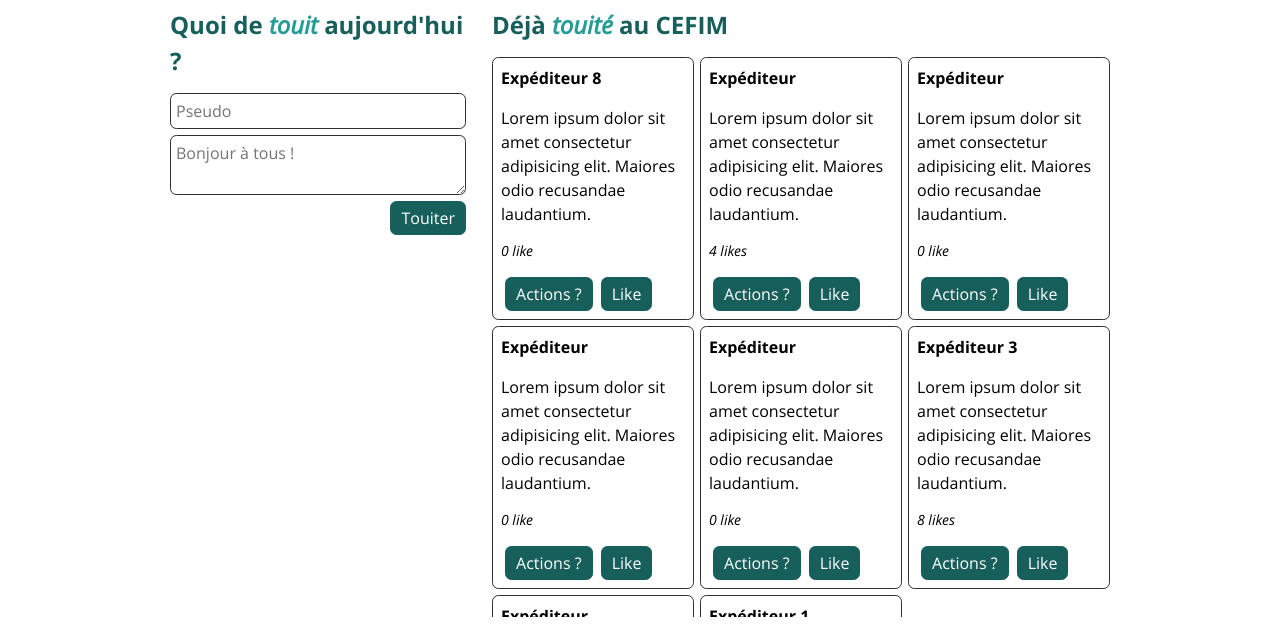
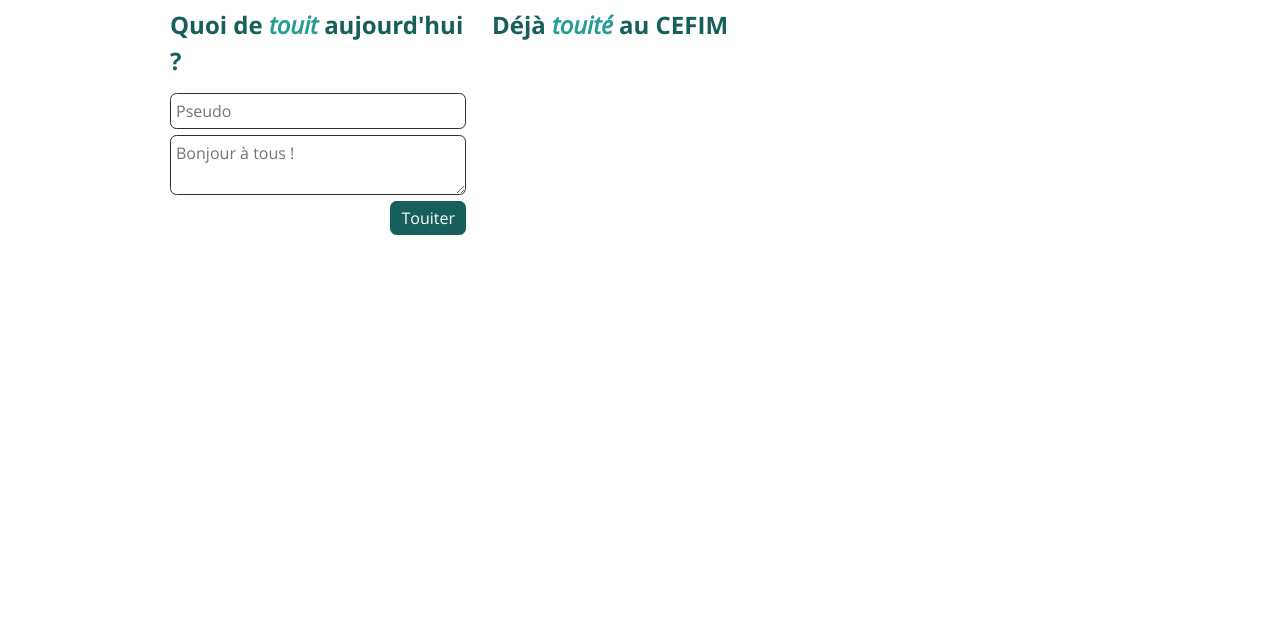
Before and after one commit to Leonie-D/touiter-LD, a website: page index.html in a window 1280 px wide. Shown: the part 51-692 px from the top of the page. Drawn offline with Linux system fonts and the light colour scheme.

Commit message:
Improvement

```diff
--- a/index.html
+++ b/index.html
@@ -42,78 +42,6 @@
                 <div class="container">
                     <h2 class="section-title">Déjà <strong>touité</strong> au CEFIM</h2>
                     <ul class="liste-touits">
-                        <li class="touit">
-                            <article class="card">
-                                <h4 class="card-title">Expéditeur 1</h4>
-                                <p class="card-text">Lorem ipsum dolor sit amet consectetur adipisicing elit. Maiores odio recusandae laudantium.</p>
-                                <p class="like"></p>
-                                <button type='button' class="btn action-btn">Actions ?</button>
-                                <button type='button' class="btn like-btn">Like</button>
-                            </article>
-                        </li>
-                        <li class="touit">
-                            <article class="card">
-                                <h4 class="card-title">Expéditeur</h4>
-                                <p class="card-text">Lorem ipsum dolor sit amet consectetur adipisicing elit. Maiores odio recusandae laudantium.</p>
-                                <p class="like">0 like</p>
-                                <button type='button' class="btn action-btn">Actions ?</button>
-                                <button type='button' class="btn like-btn">Like</button>
-                            </article>
-                        </li>
-                        <li class="touit">
-                            <article class="card">
-                                <h4 class="card-title">Expéditeur 3</h4>
-                                <p class="card-text">Lorem ipsum dolor sit amet consectetur adipisicing elit. Maiores odio recusandae laudantium.</p>
-                                <p class="like">8 likes</p>
-                                <button type='button' class="btn action-btn">Actions ?</button>
-                                <button type='button' class="btn like-btn">Like</button>
-                            </article>
-                        </li>
-                        <li class="touit">
-                            <article class="card">
-                                <h4 class="card-title">Expéditeur</h4>
-                                <p class="card-text">Lorem ipsum dolor sit amet consectetur adipisicing elit. Maiores odio recusandae laudantium.</p>
-                                <p class="like">0 like</p>
-                                <button type='button' class="btn action-btn">Actions ?</button>
-                                <button type='button' class="btn like-btn">Like</button>
-                            </article>
-                        </li>
-                        <li class="touit">
-                            <article class="card">
-                                <h4 class="card-title">Expéditeur</h4>
-                                <p class="card-text">Lorem ipsum dolor sit amet consectetur adipisicing elit. Maiores odio recusandae laudantium.</p>
-                                <p class="like">0 like</p>
-                                <button type='button' class="btn action-btn">Actions ?</button>
-                                <button type='button' class="btn like-btn">Like</button>
-                            </article>
-                        </li>
-                        <li class="touit">
-                            <article class="card">
-                                <h4 class="card-title">Expéditeur</h4>
-                                <p class="card-text">Lorem ipsum dolor sit amet consectetur adipisicing elit. Maiores odio recusandae laudantium.</p>
-                                <p class="like">0 like</p>
-                                <button type='button' class="btn action-btn">Actions ?</button>
-                                <button type='button' class="btn like-btn">Like</button>
-                            </article>
-                        </li>
-                        <li class="touit">
-                            <article class="card">
-                                <h4 class="card-title">Expéditeur</h4>
-                                <p class="card-text">Lorem ipsum dolor sit amet consectetur adipisicing elit. Maiores odio recusandae laudantium.</p>
-                                <p class="like">4 likes</p>
-                                <button type='button' class="btn action-btn">Actions ?</button>
-                                <button type='button' class="btn like-btn">Like</button>
-                            </article>
-                        </li>
-                        <li class="touit">
-                            <article class="card">
-                                <h4 class="card-title">Expéditeur 8</h4>
-                                <p class="card-text">Lorem ipsum dolor sit amet consectetur adipisicing elit. Maiores odio recusandae laudantium.</p>
-                                <p class="like">0 like</p>
-                                <button type='button' class="btn action-btn">Actions ?</button>
-                                <button type='button' class="btn like-btn">Like</button>
-                            </article>
-                        </li>
                     </ul>
                 </div>
             </section>
--- a/js/actions-touit.js
+++ b/js/actions-touit.js
@@ -1,6 +1,7 @@
 const submitBtn = document.getElementById('submit');
 
-submitBtn.addEventListener('click', function(){
+submitBtn.addEventListener('click', function(ev){
+    ev.preventDefault;
     const pseudo = document.getElementById('pseudo').value;
     const message = document.getElementById('msg').value;
     console.log(pseudo);
@@ -24,11 +25,9 @@ function addTouit(name, message) {
     touitLike.setAttribute('class', 'like');
     touitLike.textContent = 'nb likes';
     const buttonAction = document.createElement("button");
-    buttonAction.setAttribute('type', 'button');
     buttonAction.setAttribute('class', 'btn action-btn');
     buttonAction.textContent = 'Actions ?'
     const buttonLike = document.createElement("button");
-    buttonLike.setAttribute('type', 'button');
     buttonLike.setAttribute('class', 'btn like-btn');
     buttonLike.textContent = 'Like';
 
```
